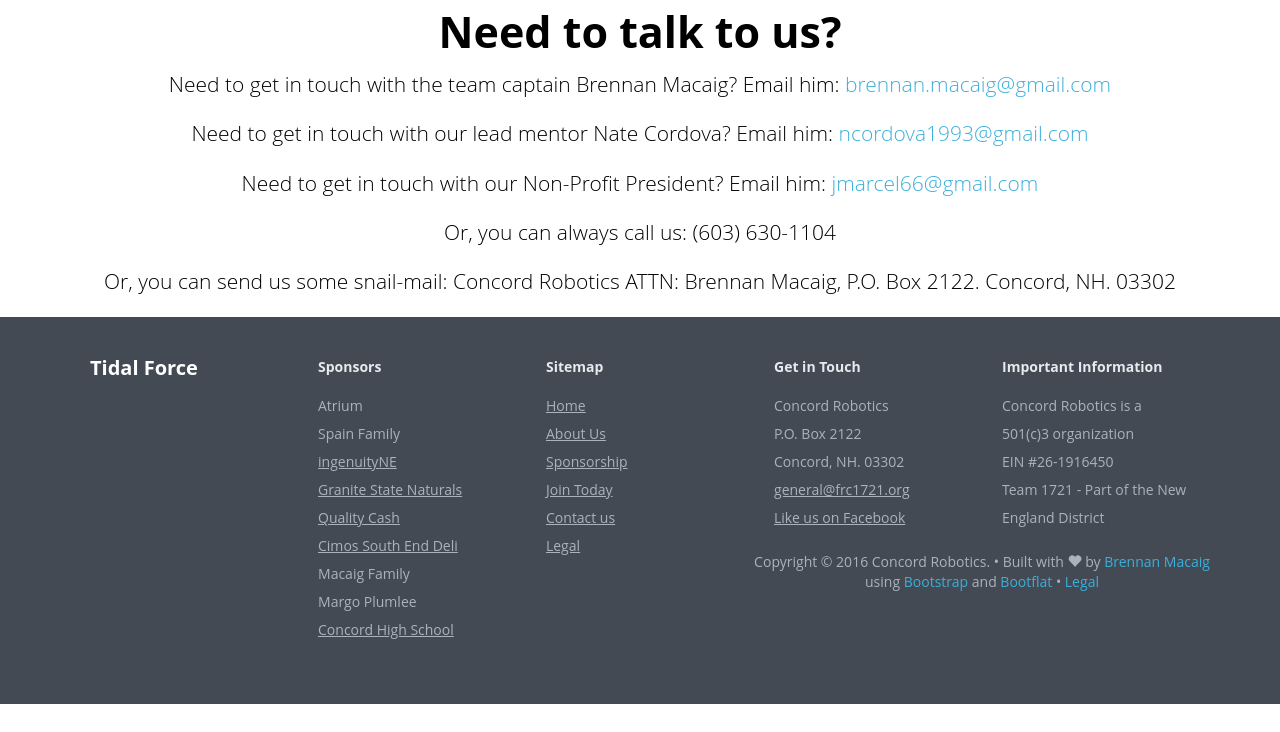
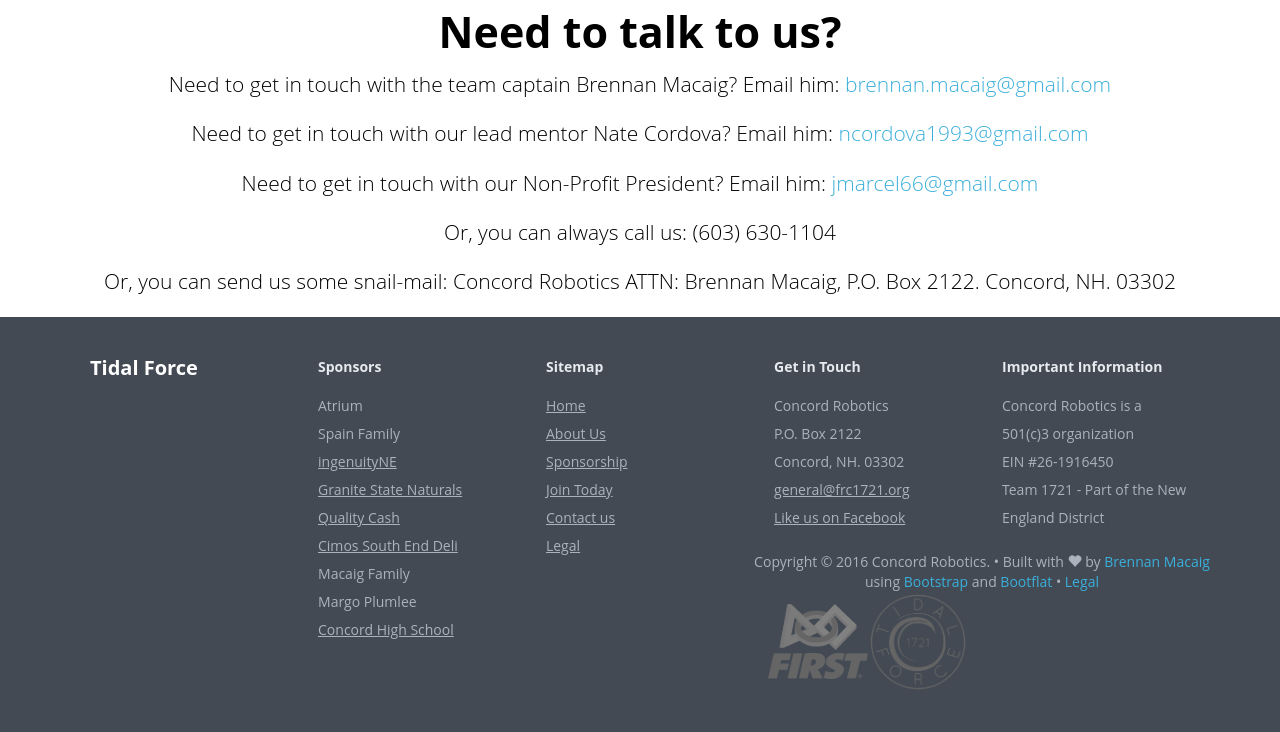
Before and after one commit to FRC-1721/Website, a plain HTML site: page index.html in a window 1280 px wide. Shown: the part 4534-5266 px from the top of the page. Before the commit the page ends 5238 px from the top, so only its background shows below. Drawn offline with Linux system fonts and the light colour scheme.

Commit message:
Added logo

```diff
--- a/index.html
+++ b/index.html
@@ -103,7 +103,6 @@
           </div>
         </div>
       </div>
-
       <div class="container">
         <div class="content">
           <a name="content"></a>
@@ -305,6 +304,7 @@
               <dd class="nav-item"><span class="footer-text"></span></dd>
             </dl>
             <div class="footer-copyright text-center">Copyright &copy; 2016 Concord Robotics. &#x2022; Built with <span class="glyphicon glyphicon-heart"></span> by <a href="http://www.github.com/brennan-macaig">Brennan Macaig</a> using <a href="http://getbootstrap.com">Bootstrap</a> and <a href="http://bootflat.github.io/index.html">Bootflat</a> &#x2022; <a href="legal.html">Legal</a></div>
+            <div class="footer-copyright text-center"><img src="assets/first.png" /><img src="assets/logo.png" height="100" width="100" />
           </div>
         </div>
       </div>
```
Also changed, not shown: assets/first.png (added), assets/logo-white.png (added), assets/logo.png (added), 1 other file.
